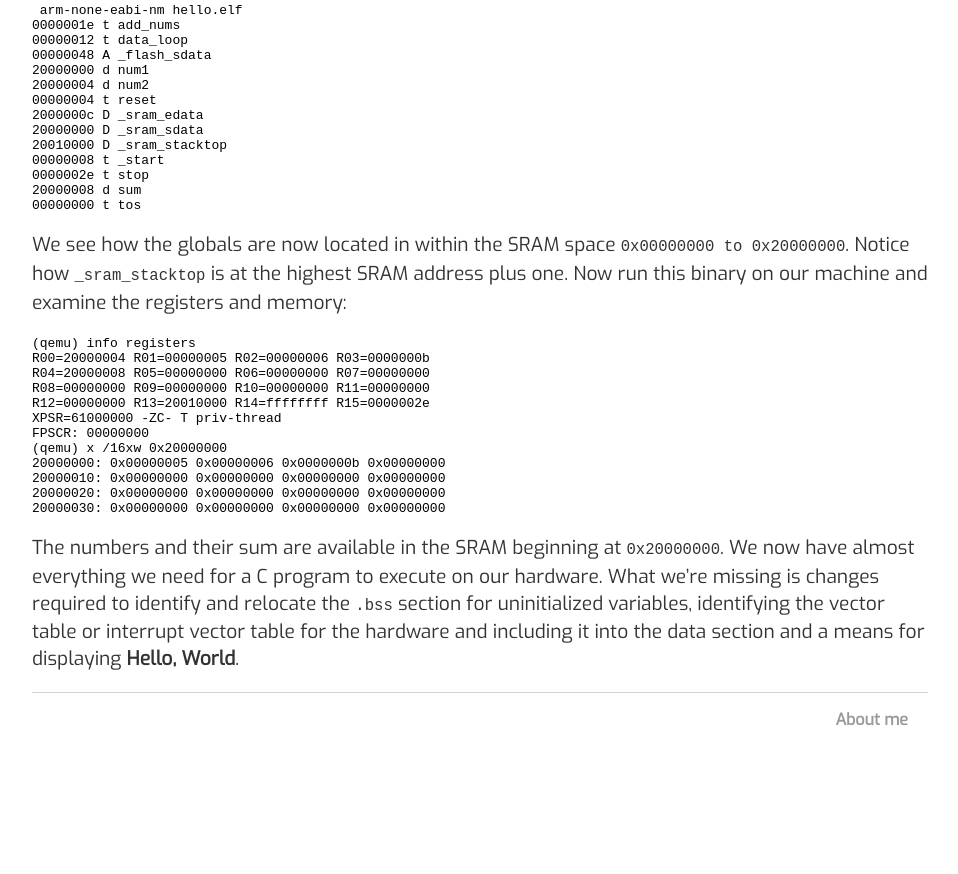
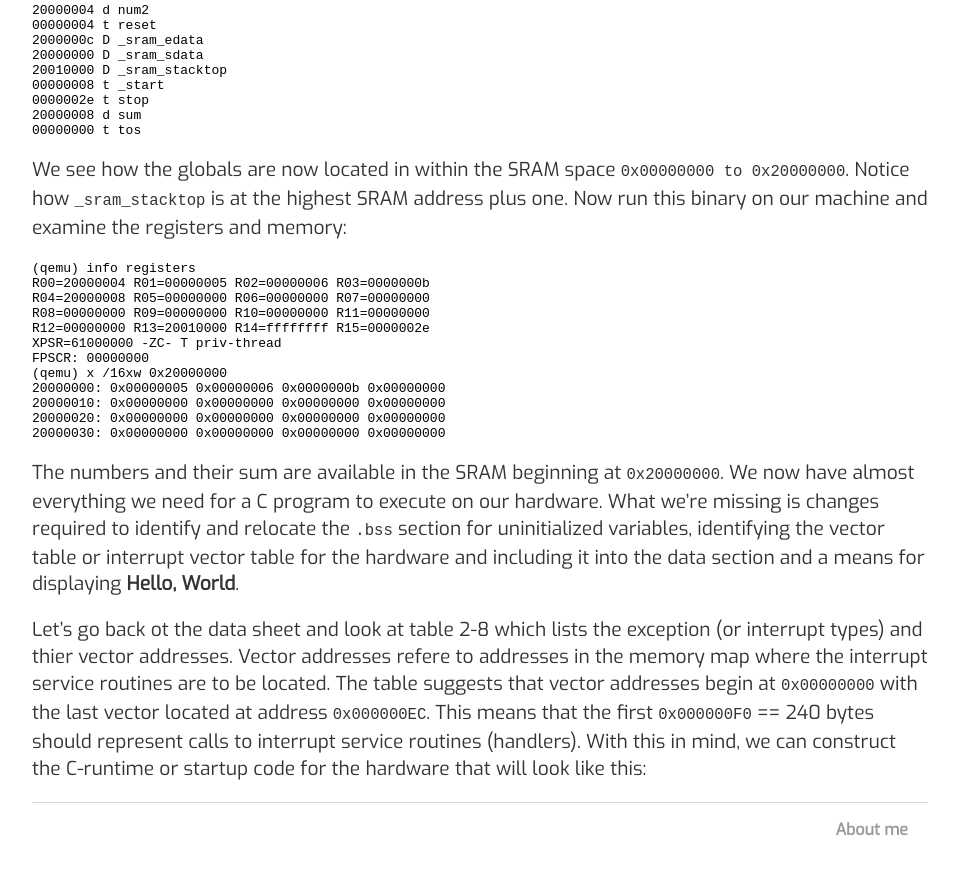
Before and after one commit to varun-venkatesh/varun-venkatesh.github.io, a Jekyll site: the page built from _posts/2020-09-28-bare-mtl-chapter2.md, in a window 1280 px wide and 900 px high, scrolled down 9879 px. Shown: the top 874 px of the window, without its empty margins (160-1118 px from the left). Built offline with Jekyll 4.4.1, drawn with Linux system fonts in a browser that asks for light colours; before the commit the page ends 10669 px from its top, so only the background shows below that; some of the changed text lies outside the part shown.

Commit message:
Update 2020-09-28-bare-mtl-chapter2.md

````diff
--- a/_posts/2020-09-28-bare-mtl-chapter2.md
+++ b/_posts/2020-09-28-bare-mtl-chapter2.md
@@ -375,3 +373,5 @@ FPSCR: 00000000
 20000030: 0x00000000 0x00000000 0x00000000 0x00000000
 ```
 The numbers and their sum are available in the SRAM beginning at ```0x20000000```. We now have almost everything we need for a C program to execute on our hardware. What we're missing is changes required to identify and relocate the ```.bss``` section for uninitialized variables, identifying the vector table or interrupt vector table for the hardware and including it into the data section and a means for displaying **Hello, World**.
+
+Let's go back ot the data sheet and look at table 2-8 which lists the exception (or interrupt types) and thier vector addresses. Vector addresses refere to addresses in the memory map where the interrupt service routines are to be located. The table suggests that vector addresses begin at ```0x00000000```  with the last vector located at address ```0x000000EC```. This means that the first ```0x000000F0``` == 240 bytes should represent calls to interrupt service routines (handlers). With this in mind, we can construct the C-runtime or startup code for the hardware that will look like this:
````
Also changed, not shown: other parts of _posts/2020-09-28-bare-mtl-chapter2.md (+0 -2 lines).
